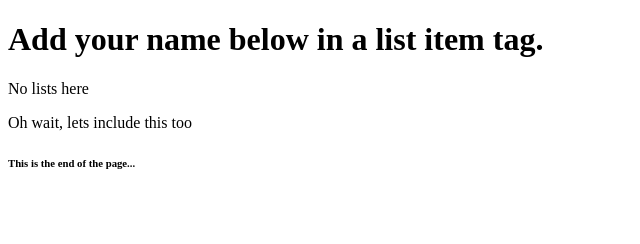
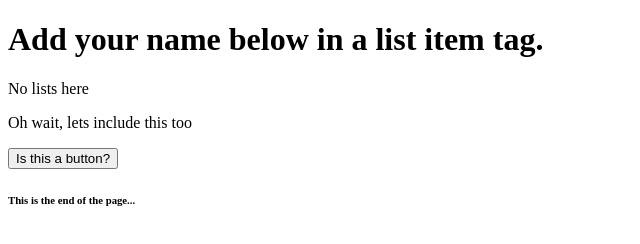
Before and after one commit to joeyf116/merge-conflicts, a plain HTML site: page index.html in a window 1280 px wide. Shown: the whole page, without its empty margins (0-640 px from the left). Drawn offline with Linux system fonts and the light colour scheme.

Commit message:
Added button line

```diff
--- a/index.html
+++ b/index.html
@@ -14,6 +14,7 @@
 
         <p>No lists here</p>
         <p>Oh wait, lets include this too</p>
+        <button>Is this a button?</button>
 
     </main>
     <footer>
```
